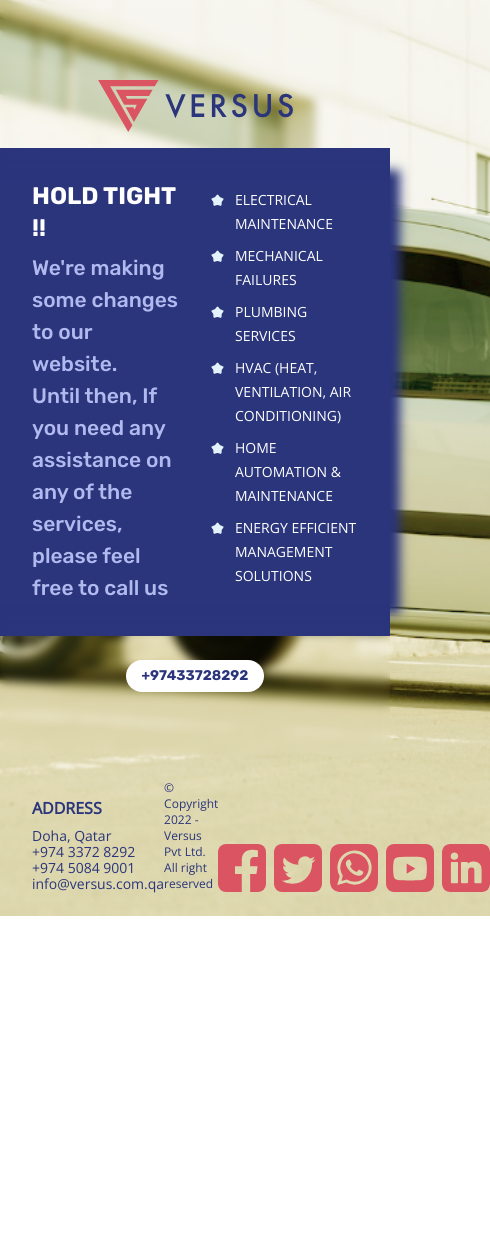
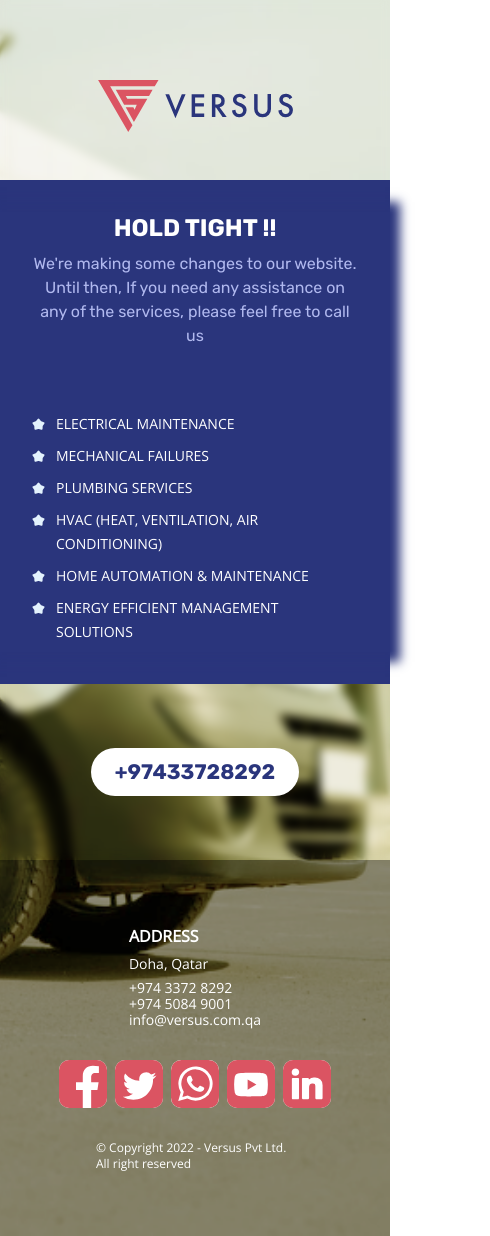
Before and after one commit to rans0000/versus, a website built with Parcel: page src/index.html in a window 390 px wide. Shown: the whole page, 490 px wide, since content can reach past the window. Before the commit the page ends 916 px from the top, so only its background shows below. Built offline with nearby package versions, Linux system fonts and the light colour scheme.

Commit message:
first output

```diff
--- a/package.json
+++ b/package.json
@@ -2,9 +2,9 @@
   "name": "Versus",
   "version": "1.0.0",
   "description": "versus website",
-  "main": "index.js",
   "scripts": {
-    "start": "parcel src/index.html"
+    "start": "parcel src/index.html",
+    "build": "parcel build src/index.html --no-cache --public-url ./"
   },
   "author": "",
   "license": "ISC",
--- a/src/scss/styles.scss
+++ b/src/scss/styles.scss
@@ -14,7 +14,7 @@ body {
     width: 100%;
     justify-content: center;
     font: normal normal 1.4rem/2.4rem $font-opensans;
-    background: url(../images/bg.png) no-repeat 50% 100%;
+    background: url(../images/bg.png) no-repeat 100% 100%;
     background-size: cover;
     margin: 0;
     padding: 0;
@@ -47,6 +47,10 @@ body {
             justify-content: center;
             padding: 1.6rem 0;
 
+            @media only screen and (max-width: 960px) {
+                padding-bottom: 4.8rem;
+            }
+
             img {
                 display: block;
             }
@@ -62,6 +66,11 @@ body {
                 flex-wrap: nowrap;
                 gap: 3.2rem;
                 box-shadow: 0 0 10px 10px $color-primary;
+
+                @media only screen and (max-width: 960px) {
+                    flex-wrap: wrap;
+                    gap: 6.4rem;
+                }
             }
             .media {
                 display: flex;
@@ -69,6 +78,10 @@ body {
                 justify-content: center;
                 flex-grow: 1;
                 flex-basis: 50%;
+
+                @media only screen and (max-width: 960px) {
+                    text-align: center;
+                }
 
                 .title {
                     font-family: $font-rubik;
@@ -84,6 +97,12 @@ body {
                     font-size: 2.1rem;
                     line-height: 3.2rem;
                     color: #b1b9ef;
+
+                    @media only screen and (max-width: 960px) {
+                        font-weight: 400;
+                        font-size: 1.6rem;
+                        line-height: 2.4rem;
+                    }
                 }
             }
             .description {
@@ -106,10 +125,14 @@ body {
             justify-content: center;
             padding: 2.4rem 0 0;
 
+            @media only screen and (max-width: 960px) {
+                padding-top: 6.4rem;
+            }
+
             a:link,
             a:hover {
                 font-family: $font-rubik;
-                font-size: 1.4rem;
+                font-size: 2.1rem;
                 font-weight: 700;
                 line-height: 1.6rem;
                 color: $color-primary;
@@ -117,8 +140,11 @@ body {
                 text-decoration: none;
                 background-color: white;
                 border-radius: 2.4rem;
-                padding: 0.8rem 1.6rem;
+                padding: 1.6rem 2.4rem;
                 transition: 0.3s;
+
+                @media only screen and (max-width: 960px) {
+                }
             }
             a:hover,
             a:focus {
@@ -133,12 +159,25 @@ body {
         padding: 2.4rem 0;
         color: $color-primary;
 
+        @media only screen and (max-width: 960px) {
+            background-color: rgba($color: black, $alpha: 0.4);
+            color: white;
+            padding: 6.4rem;
+        }
+
         .container {
             display: flex;
             flex-wrap: nowrap;
             justify-content: space-between;
             align-items: flex-end;
             line-height: 1.6rem;
+
+            @media only screen and (max-width: 960px) {
+                flex-direction: column;
+                gap: 3.2rem;
+                justify-content: center;
+                align-items: center;
+            }
         }
         .address-box {
             .title {
@@ -151,10 +190,15 @@ body {
             }
             address {
                 font-style: normal;
+                margin-bottom: 0.8rem;
             }
         }
         .copyright {
             font-size: 1.2rem;
+
+            @media only screen and (max-width: 960px) {
+                order: 3;
+            }
         }
 
         .social {
@@ -167,14 +211,22 @@ body {
             }
 
             a {
-                border-radius: 0.8rem;
+                border-radius: 1rem;
                 overflow: hidden;
                 display: block;
                 transition: 0.3s;
+
+                @media only screen and (max-width: 960px) {
+                    background-color: white;
+                }
             }
             a:hover,
             a:focus {
-                background-color: $color-primary;
+                background-color: white;
+
+                @media only screen and (max-width: 960px) {
+                    background-color: $color-primary;
+                }
             }
         }
     }
```
Also changed, not shown: dist/bg.fd22e69c.png (deleted), dist/icon-fb.b03d1b9d.svg (deleted), dist/icon-linkedin.10aa0fae.svg (deleted), dist/icon-twitter.d68dfede.svg (deleted), dist/icon-whatsapp.285411bf.svg (deleted), dist/icon-youtube.c60cf7db.svg (deleted), dist/index.html, dist/star.fa806e3c.svg (deleted), dist/versus.1ca7ae6e.svg (deleted), dist/versus.487fbc83.png (deleted), 5 other files.
